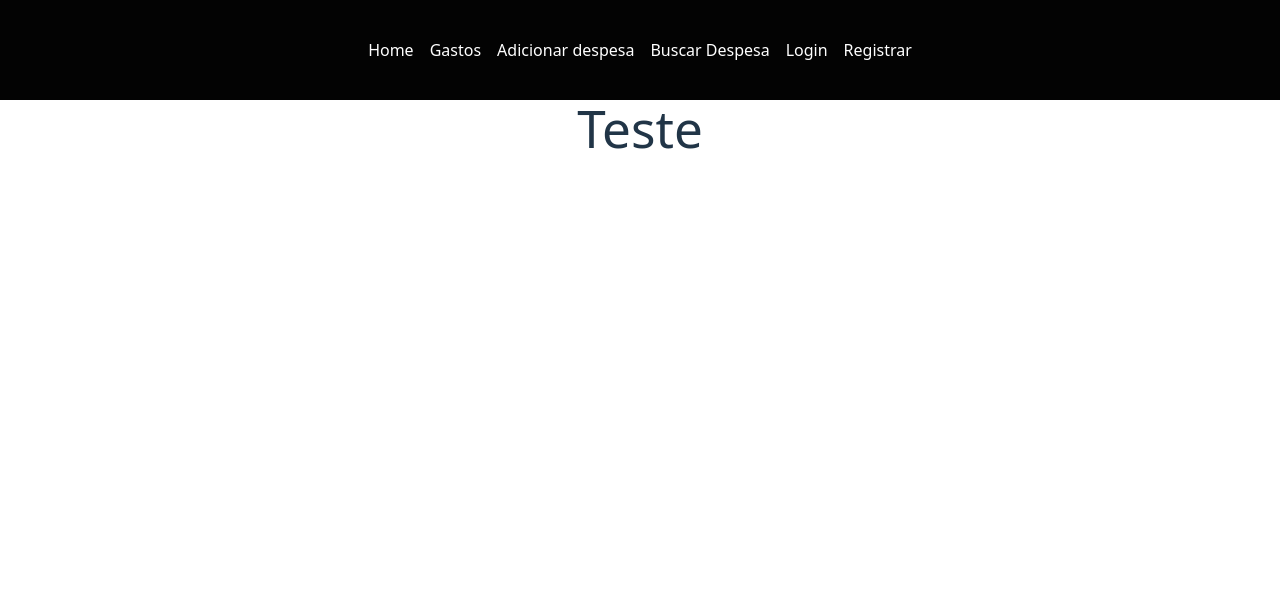
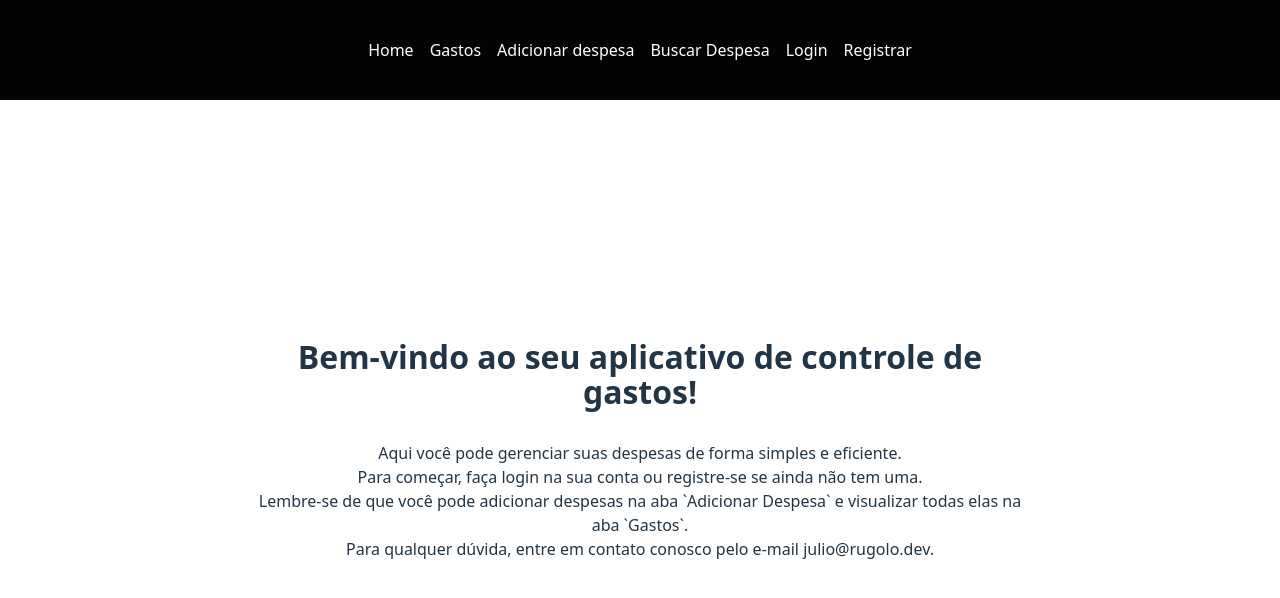
Before and after one commit to JulioRugolo/controle-de-gastos, a React (Vite) app in the folder frontend/: page / in a window 1280 px wide. Shown: the top 598 px of the page. Built offline with nearby package versions, Linux system fonts and the light colour scheme.

Commit message:
feat: favicon

```diff
--- a/frontend/index.html
+++ b/frontend/index.html
@@ -4,6 +4,8 @@
     <meta charset="UTF-8" />
     <meta name="viewport" content="width=device-width, initial-scale=1.0" />
     <title>Controle de gastos</title>
+    <!-- Adicione esta linha abaixo para o favicon -->
+    <link rel="icon" type="image/png" href="/src/assets/logo.png"/>
   </head>
   <body>
     <div id="root"></div>
--- a/frontend/src/App.css
+++ b/frontend/src/App.css
@@ -50,6 +50,20 @@
 .titlepage {
   color: white;
   font-size: 30px;
+}
+
+.text-center {
+  display: flex;
+  flex-direction: column;
+  align-items: center;
+  justify-content: center;
+  margin: auto;
+}
+
+.text-center h1 {
+  font-size: 2em;
+margin-bottom: 1em;
+font-weight: 700;
 }
 
 @keyframes logo-spin {
--- a/frontend/src/App.jsx
+++ b/frontend/src/App.jsx
@@ -12,16 +12,21 @@ function App() {
   return (
     <Router>
       <Header />
-      <div className="container mx-auto text-center p-4">
+      <div className="container mx-auto text-center p-4 flex justify-center items-center h-full">
         <Routes>
           <Route path="/login" element={<LoginForm />} />
           <Route path="/register" element={<RegisterForm />} />
           <Route path="/gastos" element={<Gastos />} />
           <Route path="/buscar" element={<Search />} />
-          <Route path="/dashboard" element={<h1>Dashboard</h1>} />
           <Route path="/adicionar-despesa" element={<AdicionarDespesaForm />} />
           <Route path="/" element={
-            <h1>Teste</h1>
+            <div className="text-center">
+              <h1>Bem-vindo ao seu aplicativo de controle de gastos!</h1>
+              <p>Aqui você pode gerenciar suas despesas de forma simples e eficiente.</p>
+              <p>Para começar, faça login na sua conta ou registre-se se ainda não tem uma.</p>
+              <p>Lembre-se de que você pode adicionar despesas na aba `Adicionar Despesa` e visualizar todas elas na aba `Gastos`.</p>
+              <p>Para qualquer dúvida, entre em contato conosco pelo e-mail julio@rugolo.dev.</p>
+            </div>
           } />
         </Routes>
       </div>
```
Also changed, not shown: frontend/src/assets/logo.png (added).
